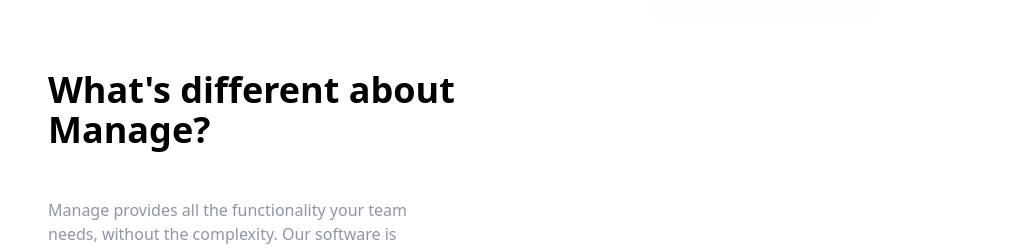
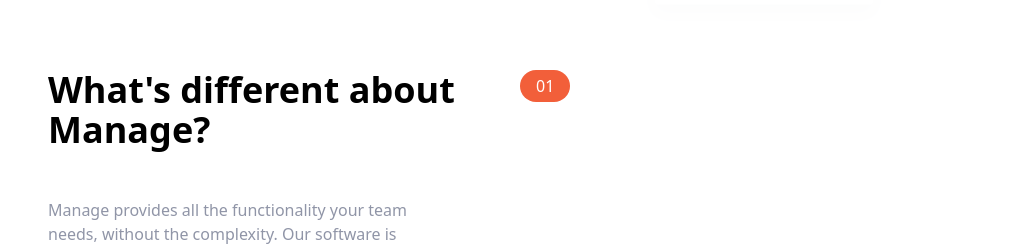
Before and after one commit to AchayoEarnest/tailwindcss, a plain HTML site: page index.html in a window 1280 px wide. Shown: the part 548-798 px from the top of the page, without its empty margins (120-1135 px from the left). Drawn offline with Linux system fonts and the light colour scheme.

Commit message:
added numbered listing

```diff
--- a/index.html
+++ b/index.html
@@ -64,8 +64,20 @@
             </div>
 
             <!--Numbered list-->
-            <div>
-
+            <div class="flex flex-col space-y-8 md:w-1/2">
+                <!--List items-->
+                <div class="flex flex-col space-y-3 md:space-y-0 md:space-x-6 flex-row">
+                    <div class="rounded-l-full bg-brightRedSupLight md:bg-transparent">
+                        <div class="flex item-center space-x-2">
+                            <div class="px-4 py-2 text-white rounded-full md:py-1 bg-brightRed">
+                                01
+                            </div>
+                            <h3 class="text-base font-bold md:mb-4 md:hidden">
+                                Track company-wide progress
+                            </h3>
+                        </div>
+                    </div>
+                </div>
             </div>
         </div>
 
```
Also changed, not shown: css/main.css.
